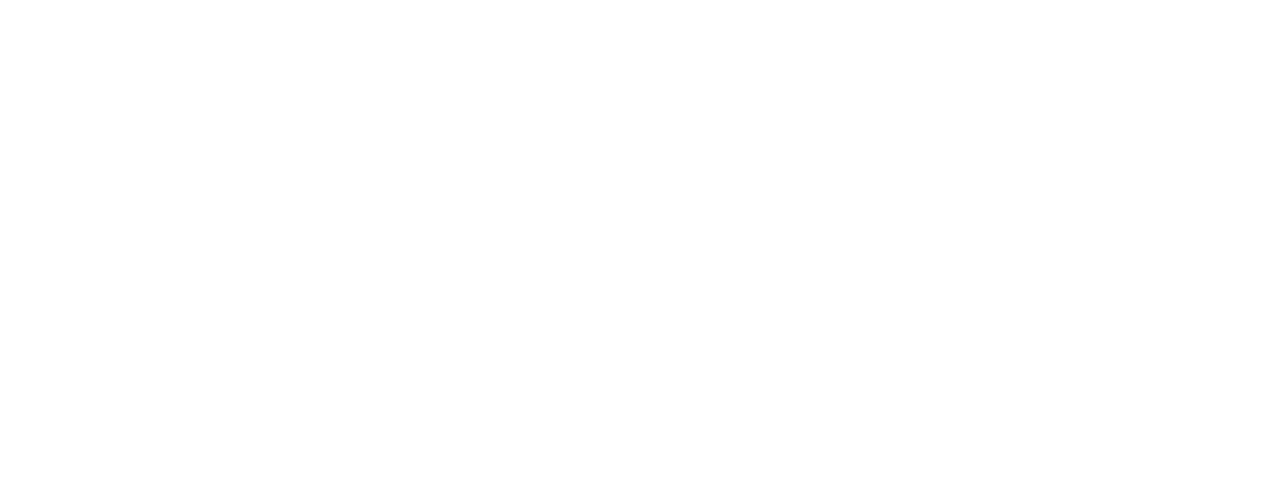
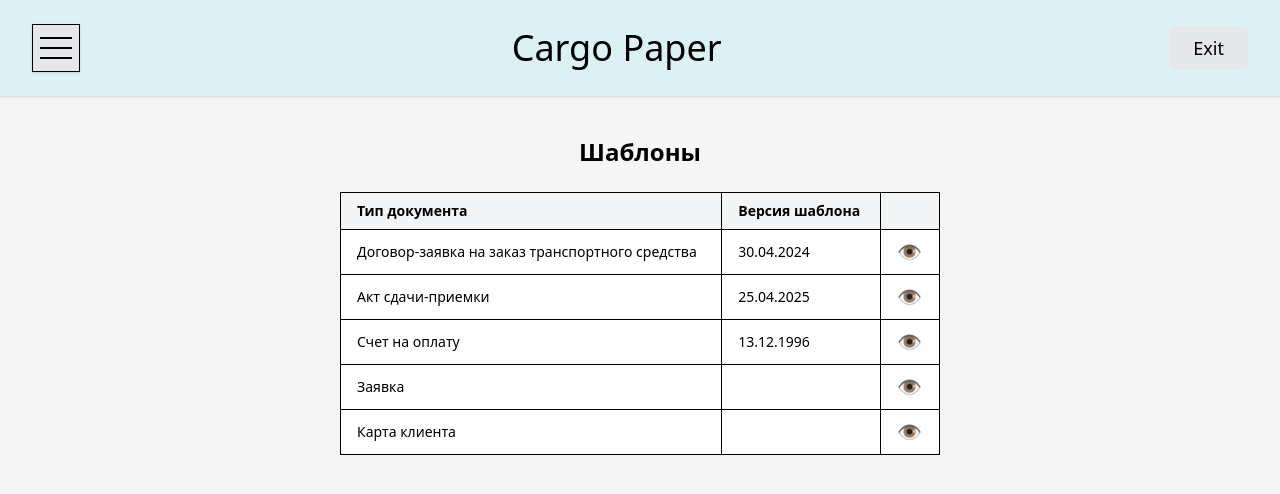
Before and after one commit to fromDreamToGoal/cargo-paper, a React (Vite) app: page /templates in a window 1280 px wide. Before the commit this address had no page. Shown: the top 494 px of the page. Built offline with nearby package versions, Linux system fonts and the light colour scheme.

Commit message:
created component for templates

```diff
--- a/src/App.jsx
+++ b/src/App.jsx
@@ -9,6 +9,7 @@
 import AddCompany from './pages/AddCompany'
 import ViewCompany from './pages/ViewCompany'
 import EditCompany from './pages/EditCompany'
+import Templates from './pages/Templates'
 
 
 function App() {
@@ -25,6 +26,7 @@
         <Route path="/add-company" element={<AddCompany />} />
         <Route path="/view-company/:id" element={<ViewCompany />} />
         <Route path="/edit-company/:id" element={<EditCompany />} />
+        <Route path="/templates" element={<Templates />} />
         {/* другие маршруты */}
       </Routes>
     </Router>
--- /dev/null
+++ b/src/pages/Templates.jsx
@@ -0,0 +1,55 @@
+import React, { useState } from 'react'
+import { useNavigate } from 'react-router-dom'
+import Header from './Header'
+import Navigation from './Navigation'
+
+export default function Templates() {
+  const navigate = useNavigate()
+  const [menuOpen, setMenuOpen] = useState(false)
+
+  const templates = [
+    { name: 'Договор-заявка на заказ транспортного средства', version: '30.04.2024' },
+    { name: 'Акт сдачи-приемки', version: '25.04.2025' },
+    { name: 'Счет на оплату', version: '13.12.1996' },
+    { name: 'Заявка', version: '' },
+    { name: 'Карта клиента', version: '' }
+  ]
+
+  return (
+    <div className="min-h-screen bg-[#F5F5F5]">
+      <Header onMenuClick={() => setMenuOpen(true)} />
+      <Navigation open={menuOpen} onClose={() => setMenuOpen(false)} />
+
+      <h2 className="text-center text-2xl font-semibold mt-10 mb-6">Шаблоны</h2>
+
+      <div className="flex justify-center">
+        <table className="min-w-[600px] border border-black text-sm bg-white">
+          <thead>
+            <tr className="border border-black bg-gray-100">
+              <th className="px-4 py-2 border border-black text-left">Тип документа</th>
+              <th className="px-4 py-2 border border-black text-left">Версия шаблона</th>
+              <th className="px-4 py-2 border border-black text-left"></th>
+            </tr>
+          </thead>
+          <tbody>
+            {templates.map((tpl, index) => (
+              <tr key={index} className="border border-black">
+                <td className="border px-4 py-2">{tpl.name}</td>
+                <td className="border px-4 py-2">{tpl.version}</td>
+                <td className="border px-4 py-2 text-center">
+                  <button
+                    title="Просмотр"
+                    className="text-xl hover:text-black text-gray-600"
+                    onClick={() => navigate(`/template-template/${index}`)}
+                  >
+                    👁
+                  </button>
+                </td>
+              </tr>
+            ))}
+          </tbody>
+        </table>
+      </div>
+    </div>
+  )
+}
```
